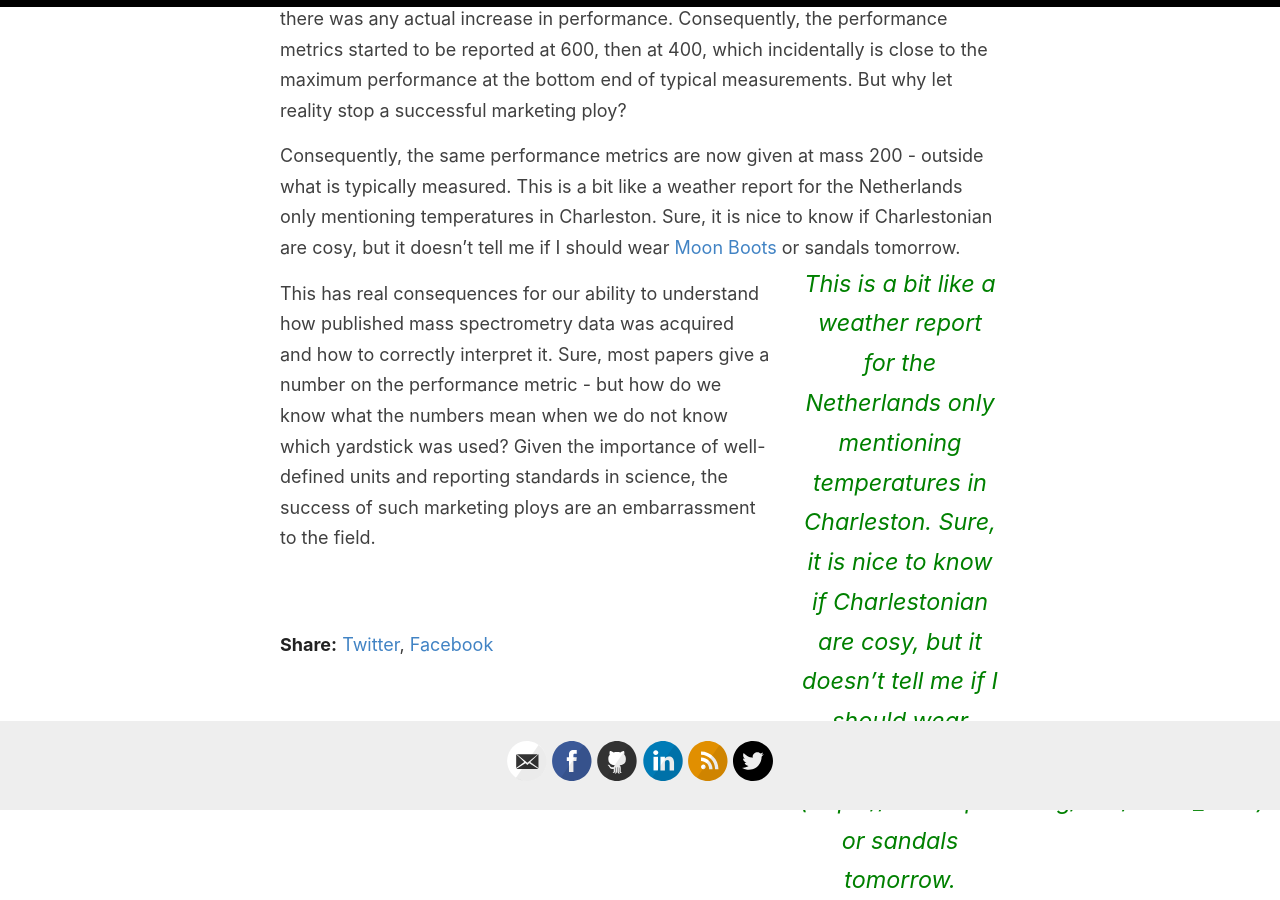
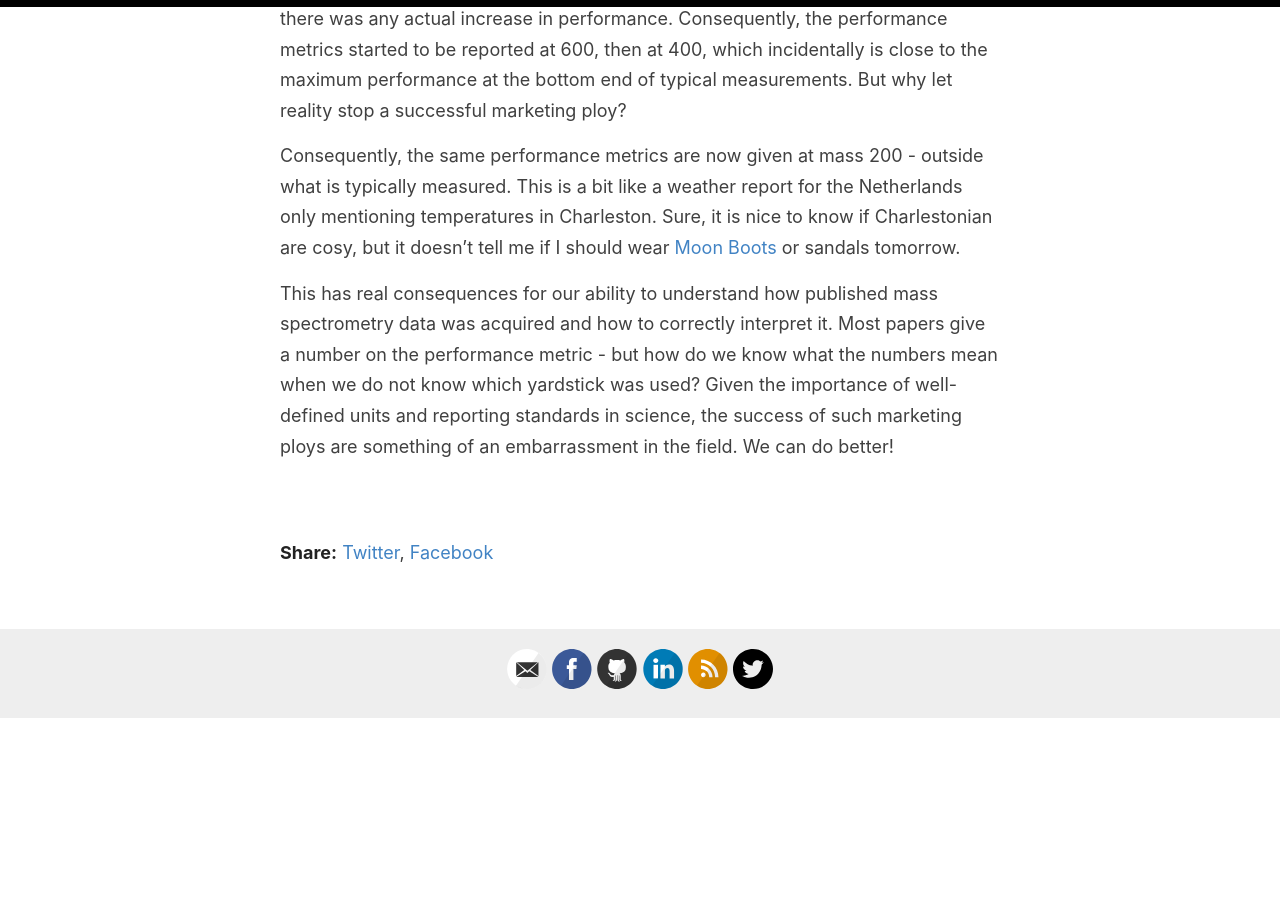
Before and after one commit to amitmerchant1990/reverie, a Jekyll site: the page built from _posts/2021-06-18-Marketing_Ploys.md, in a window 1280 px wide and 900 px high, scrolled down 659 px. Built offline with Jekyll 4.4.1, drawn with Linux system fonts in a browser that asks for light colours; comment, search, counter and statistics services are not loaded; after the commit the page ends 1378 px from its top, so only the background shows below that; some of the changed lines change nothing that is shown.

Commit message:
Update 2021-06-18-Marketing_Ploys.md

```diff
--- a/_posts/2021-06-18-Marketing_Ploys.md
+++ b/_posts/2021-06-18-Marketing_Ploys.md
@@ -9,9 +9,9 @@ Would cutting the meter in half double your height? Would stretching the second
 
 The example I am most familiar with comes from mass spectrometry. In many mass spectrometers, performance metrics decrease with the mass, or mass-to-charge ratio, of the ions analyzed. When I got started in the field, vendors reported metrics and specifications at mass 800 - right in the middle of the range measured. This seemed sensible - and was neither the best or the worst case, but somewhere in between. At some point, some clever person in a marketing department somewhere must have figured out that changing the measuring stick - the mass-to-charge at which the metric is given, gives the appearance of improvement, whether or not there was any actual increase in performance. Consequently, the performance metrics started to be reported at 600, then at 400, which incidentally is close to the maximum performance at the bottom end of typical measurements. But why let reality stop a successful marketing ploy?
 
-Consequently, the same performance metrics are now given at mass 200 - outside what is typically measured. {% include pullquote.html quote="This is a bit like a weather report for the Netherlands only mentioning temperatures in Charleston. Sure, it is nice to know if Charlestonian are cosy, but it doesn’t tell me if I should wear [Moon Boots](https://en.wikipedia.org/wiki/Moon_Boot) or sandals tomorrow." %}
+Consequently, the same performance metrics are now given at mass 200 - outside what is typically measured. This is a bit like a weather report for the Netherlands only mentioning temperatures in Charleston. Sure, it is nice to know if Charlestonian are cosy, but it doesn’t tell me if I should wear [Moon Boots](https://en.wikipedia.org/wiki/Moon_Boot) or sandals tomorrow.
 
-This has real consequences for our ability to understand how published mass spectrometry data was acquired and how to correctly interpret it. Sure, most papers give a number on the performance metric - but how do we know what the numbers mean when we do not know which yardstick was used? Given the importance of well-defined units and reporting standards in science, the success of such marketing ploys are an embarrassment to the field.
+This has real consequences for our ability to understand how published mass spectrometry data was acquired and how to correctly interpret it. Most papers give a number on the performance metric - but how do we know what the numbers mean when we do not know which yardstick was used? Given the importance of well-defined units and reporting standards in science, the success of such marketing ploys are something of an embarrassment in the field. We can do better!
 &nbsp;
 &nbsp;
 &nbsp;
```
